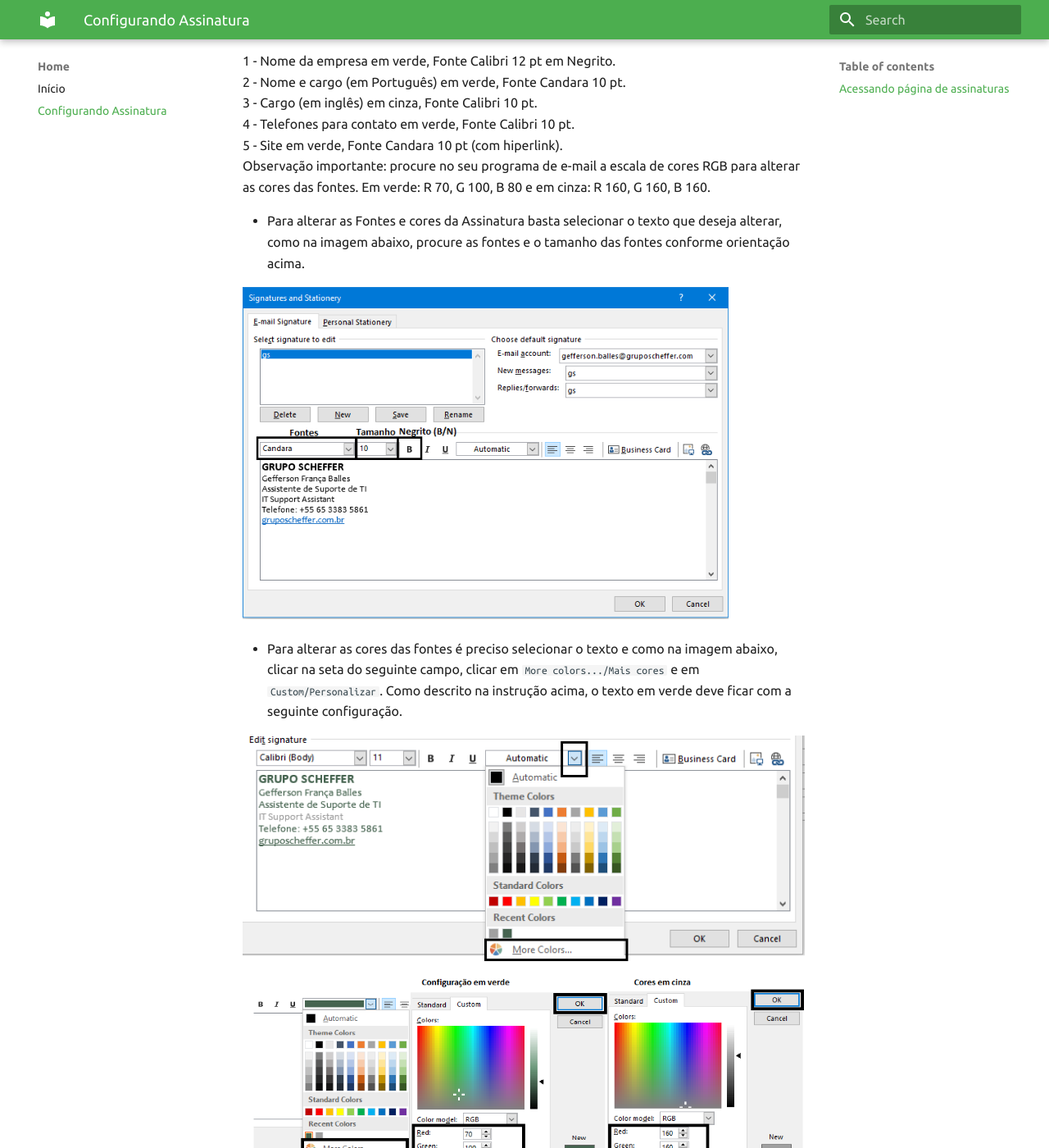
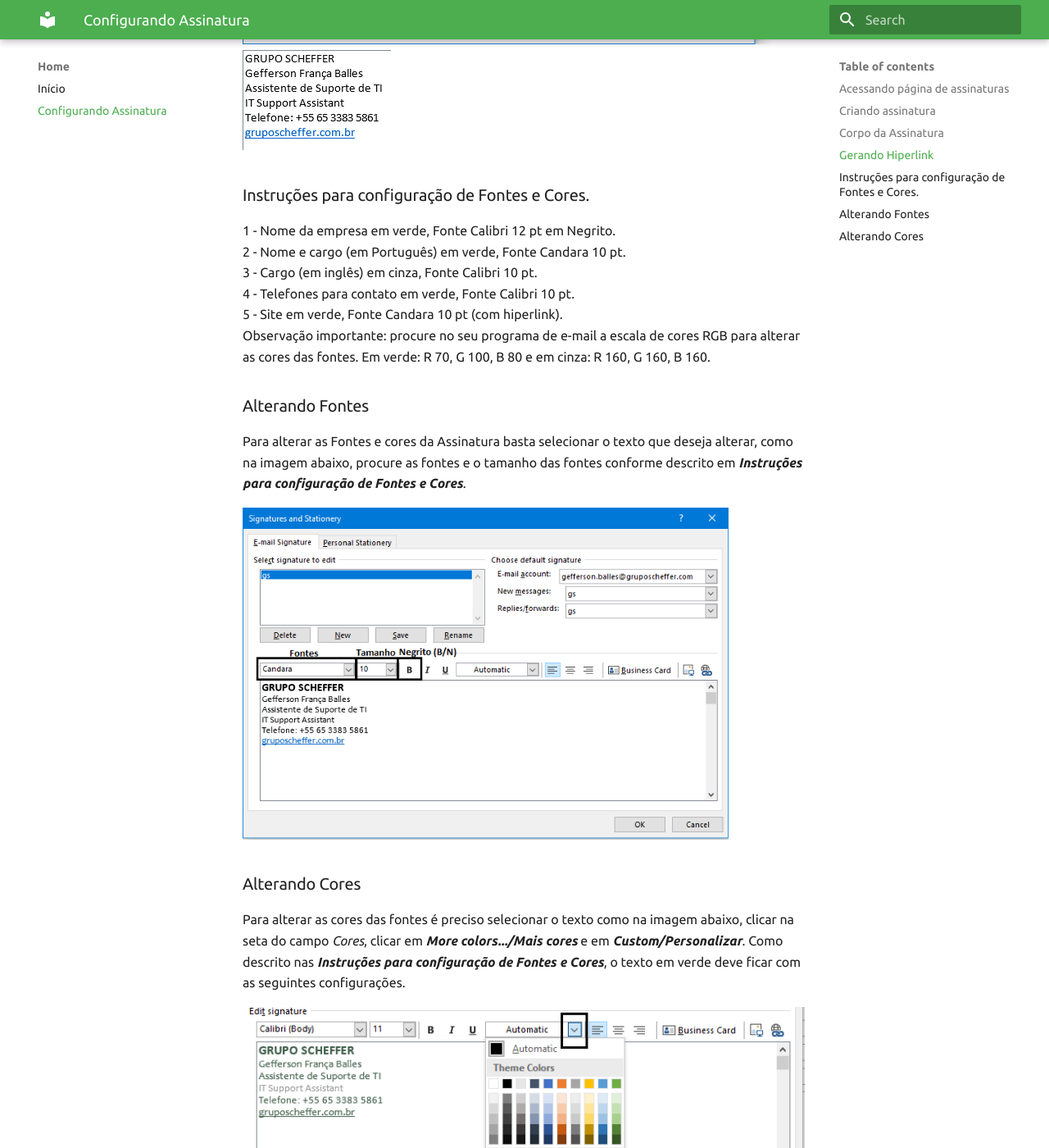
Before and after one commit to Geffersonballes/configurar_assinatura, an MkDocs documentation site: the page built from docs/assinatura.md, in a window 1280 px wide and 1400 px high, scrolled down 3346 px. Shown: the whole window at 82% size. Built offline with MkDocs 1.6.1 and Material for MkDocs 9.7.7, drawn with Linux system fonts in a browser that asks for light colours; old or Windows-style settings are respelled for this version of MkDocs; some of the changed text lies outside the part shown.

Commit message:
Arquivos finalizados

```diff
--- a/docs/assinatura.md
+++ b/docs/assinatura.md
@@ -2,32 +2,40 @@
 
 ### Acessando página de assinaturas
 
-* Em `Home/Página inicial` clica em `Novo Email/NewEmail`.
+Em ***Home/Página inicial*** clica em ***New Email/Novo Email***.
+
 ![imagem](images/new_email.PNG)
-* Na nova janela clica em `Signature/Assinaturas`.
+
+Na nova janela clica em ***Signature/Assinaturas***.
 
 ![imagem](images/assinaturas.png)
 
-* Na nova tela em `New/Novo`, adicionar um nome a assinatura e clica em `Ok`.
+### Criando assinatura
+
+Na tela *Assinaturas e Papel de Carta* clique em ***New/Novo***, adicione um nome à nova assinatura e clica em ***Ok***.
 
 ![imagem](images/nome.png)
 
-* Depois em `New messages/Novas mensagens` e `Replies/forwards|Respostas/Encaminhamentos` selecione `gs`.
-
+Depois, em ***New messages/Novas mensagens*** e ***Replies/forwards e Respostas/Encaminhamentos*** selecione ***gs***.
 
 ![imagem](images/msg.png)
 
-* Insira o corpo da assinatura com o **nome** do Grupo em *maiúsculo*, **nome próprio**, **cargo** em *Português* e *Inglês*, seguido os *números dos telefones* (**ramais** *e* **telefone celular**), e por último o **Hiperlink "gruposcheffer.com.br"**.
+### Corpo da Assinatura
 
-Ps: Segundo orientação do **Setor Jurídico, é vedado o uso de números de telefones particulares nas assinaturas**, exceto números corporativos. Caso não tenha um número corporativo, apagar campo *Celular*
+Insira o corpo da assinatura com o ***nome*** do Grupo em ***maiúsculo***, ***nome próprio***, ***cargo*** em ***Português e Inglês***, seguido dos ***números dos telefones*** (***ramais*** *e* ***telefone celular***), e por último o ***Hiperlink "gruposcheffer.com.br"***.
 
+* **Ps: Segundo orientação do Setor Jurídico, é vedado o uso de números de telefones particulares nas assinaturas, exceto números corporativos. Caso não tenha um número corporativo, apagar campo *Celular***.
+
+*Segue exemplo abaixo*.
 ![imagem](images/corpo.png)
 
-* Para gerar o *Hiperlink*, é preciso clicar no ícone *Hiperlink*, no campo `Address/Endereço` digite o site **"gruposcheffer.com.br"**, e por fim clicar em `Ok`.
+### Gerando Hiperlink
+
+Para gerar o ***Hiperlink***, é preciso clicar no ícone ***Hiperlink***, no campo ***Address/Endereço*** digite o site **"gruposcheffer.com.br"**, e por fim clicar em ***Ok***.
 
 ![imagem](images/link.png)![imagem](images/link1.PNG)
 
-* Instruções para configuração de Fontes e Cores.
+### Instruções para configuração de Fontes e Cores.
 
 1 -	Nome da empresa em verde, Fonte Calibri 12 pt em Negrito.
 2 -	Nome e cargo (em Português) em verde, Fonte Candara 10 pt.
@@ -36,15 +44,19 @@ Ps: Segundo orientação do **Setor Jurídico, é vedado o uso de números de te
 5 -	Site em verde, Fonte Candara 10 pt (com hiperlink).
 Observação importante: procure no seu programa de e-mail a escala de cores RGB para alterar as cores das fontes. Em verde: R 70, G 100, B 80 e em cinza: R 160, G 160, B 160.
 
-* Para alterar as Fontes e cores da Assinatura basta selecionar o texto que deseja alterar, como na imagem abaixo, procure as fontes e o tamanho das fontes conforme orientação acima.
+### Alterando Fontes
+
+Para alterar as Fontes e cores da Assinatura basta selecionar o texto que deseja alterar, como na imagem abaixo, procure as fontes e o tamanho das fontes conforme descrito em ***Instruções para configuração de Fontes e Cores***.
 
 ![imagem](images/fontes.png)
 
-* Para alterar as cores das fontes é preciso selecionar o texto e como na imagem abaixo, clicar na seta do seguinte campo, clicar em `More colors.../Mais cores` e em `Custom/Personalizar`. Como descrito na instrução acima, o texto em verde deve ficar com a seguinte configuração.
+### Alterando Cores
+
+Para alterar as cores das fontes é preciso selecionar o texto como na imagem abaixo, clicar na seta do campo *Cores*, clicar em ***More colors.../Mais cores*** e em ***Custom/Personalizar***. Como descrito nas ***Instruções para configuração de Fontes e Cores***, o texto em verde deve ficar com as seguintes configurações.
 
 ![imagem](images/cor1.png)
 ![imagem](images/cor2.png)
 
-* Por fim, clique em `Save/Salvar` para salvar a assinatura e em `Ok` para finalizar a configuração da Assinatura.
+Por fim, clique em ***Save/Salvar*** para salvar a assinatura e em ***Ok*** para finalizar a configuração da Assinatura.
 
 ![imagem](images/fi.png)
```
Also changed, not shown: docs/images/cor2.png, docs/images/new_email.PNG.
